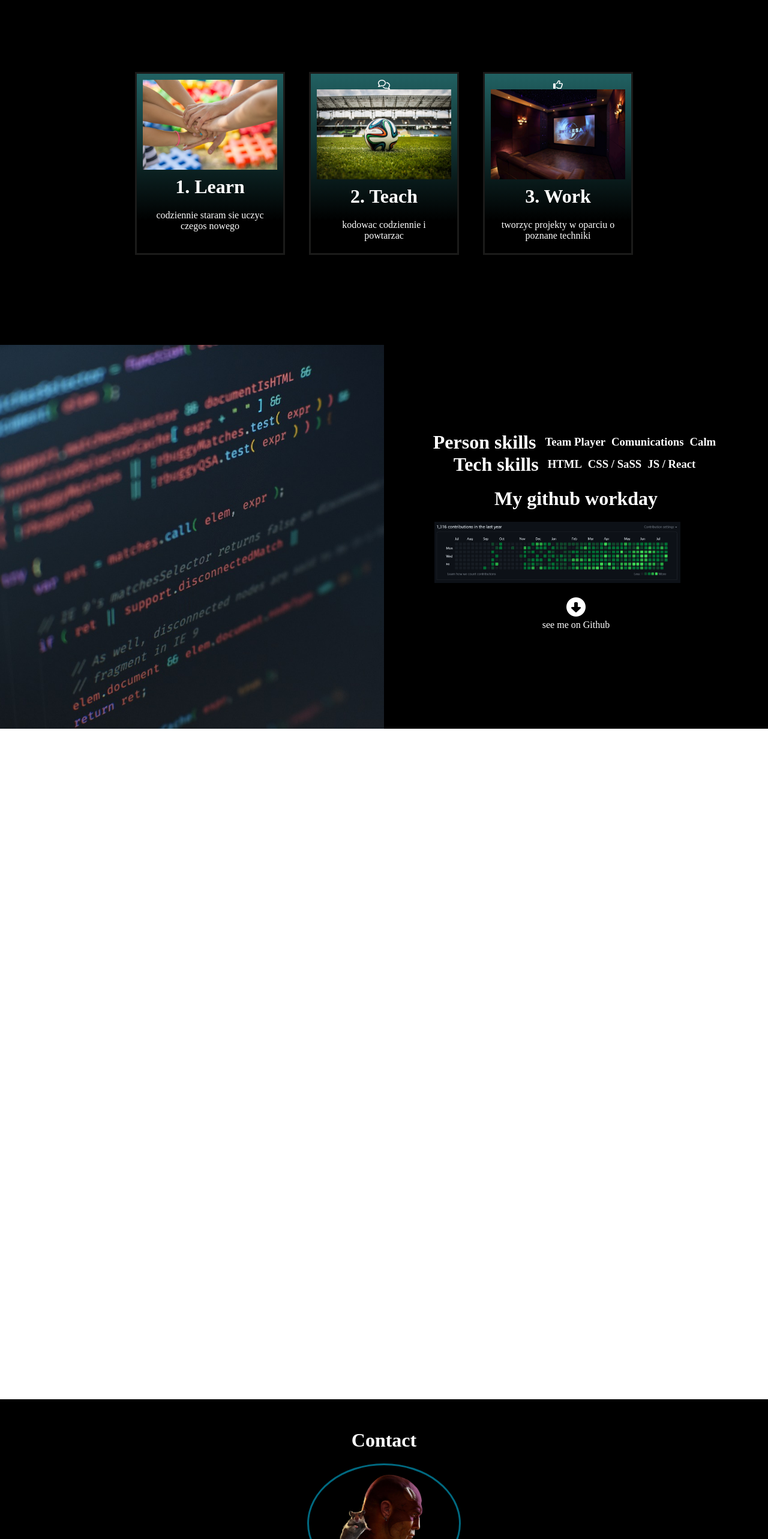
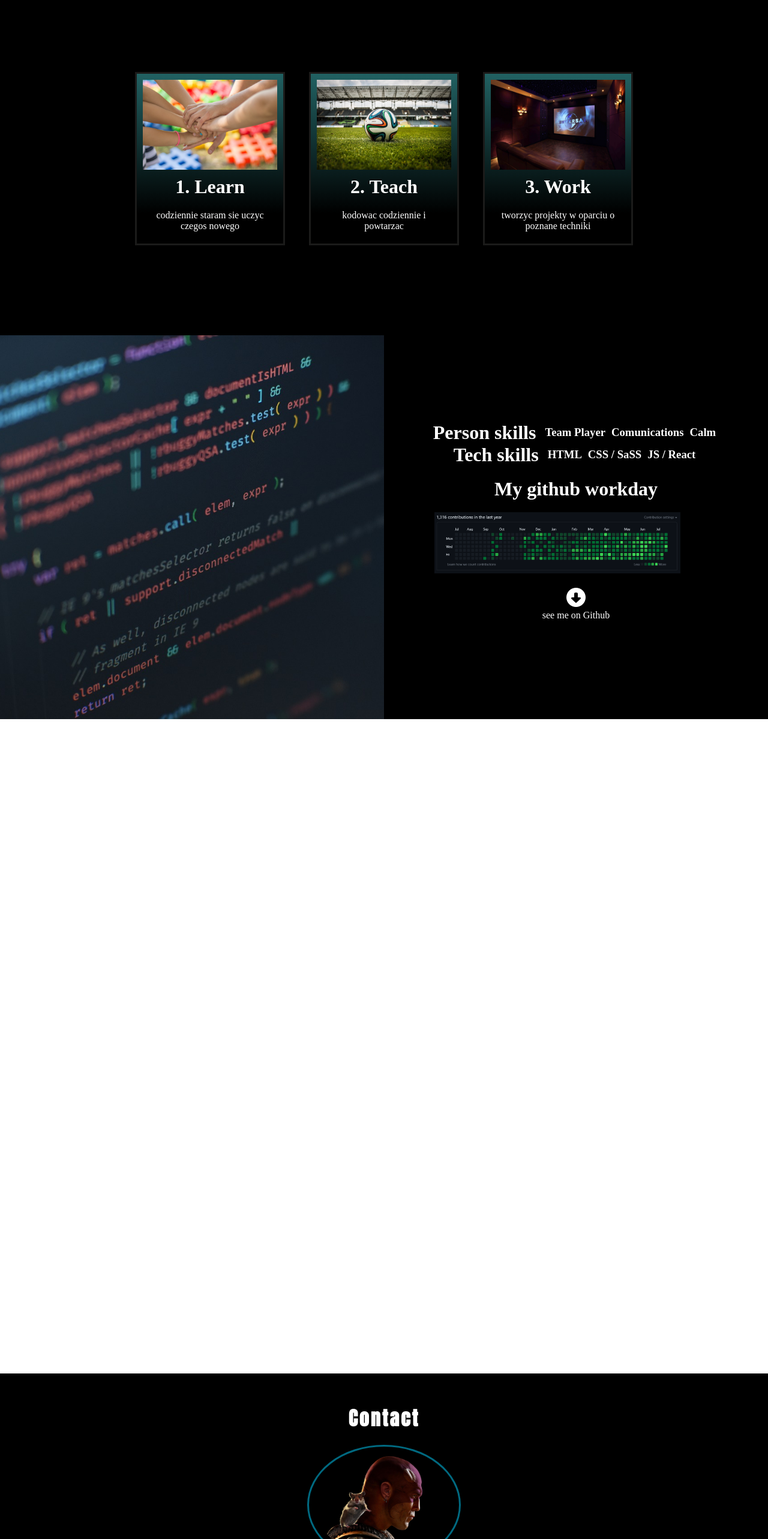
Before and after one commit to marcinoles87/mysite, a React (Create React App) app: page / in a window 1280 px wide. Shown: the part 1280-3846 px from the top of the page at 60% size. Built offline with nearby package versions, Linux system fonts and the light colour scheme; a web font is replaced by a local one.

Commit message:
work with contact section

```diff
--- a/src/components/Card.js
+++ b/src/components/Card.js
@@ -6,7 +6,7 @@ import './card.scss'
 function Card({method ,text , img , icon}) {
   return (
     <div className='card-container'>
-        {icon}
+
         <img src={img} alt='card'></img>
         <h1>{method}</h1>
         <p>{text}
--- a/src/components/Portfolio.js
+++ b/src/components/Portfolio.js
@@ -85,7 +85,6 @@ function Portfolio() {
             </div>
         </div>
 
-        <h2> If you Like this few project please visit my profil on Github and see more... Thanks</h2>
     </div>
   )
 }
--- a/src/components/card.scss
+++ b/src/components/card.scss
@@ -9,6 +9,16 @@
     background: rgb(0,0,0);
     background: linear-gradient(0deg, rgba(0,0,0,1) 18%, rgba(33,97,98,1) 100%);
     border: 3px solid rgb(27, 27, 26);
+    box-shadow: 1px 1px 1p 1px black;
+    transition: 1s ease;
+
+
+    .card-container:hover{
+        box-shadow: 14px -14px 13px 4px rgba(61,255,217,0.7);
+-webkit-box-shadow: 14px -14px 13px 4px rgba(61,255,217,0.7);
+-moz-box-shadow: 14px -14px 13px 4px rgba(61,255,217,0.7);
+
+    }
 
     h1{
         margin:10px
--- a/src/components/contact.scss
+++ b/src/components/contact.scss
@@ -11,6 +11,8 @@
 
 
     h1{
+        font-family: 'Anton';
+        letter-spacing: 3px;
         text-align: center;
     }
 
```
